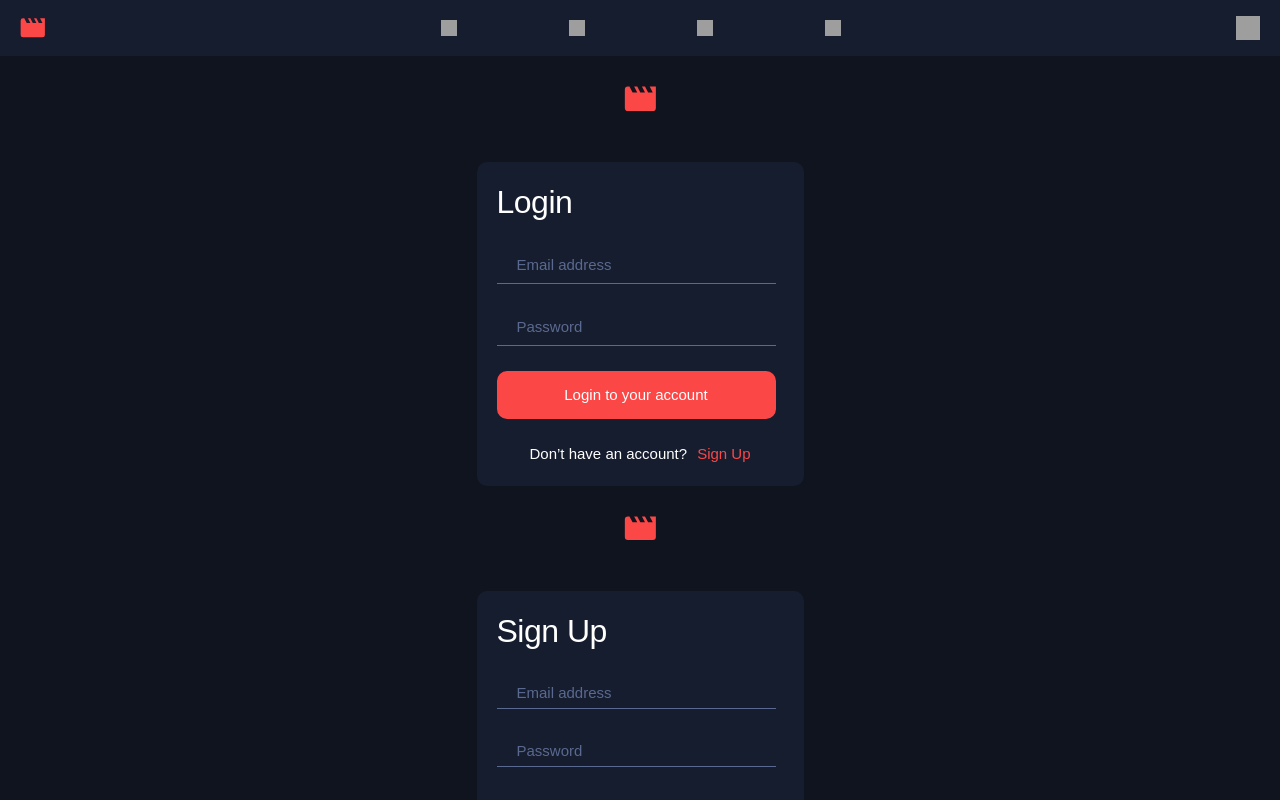
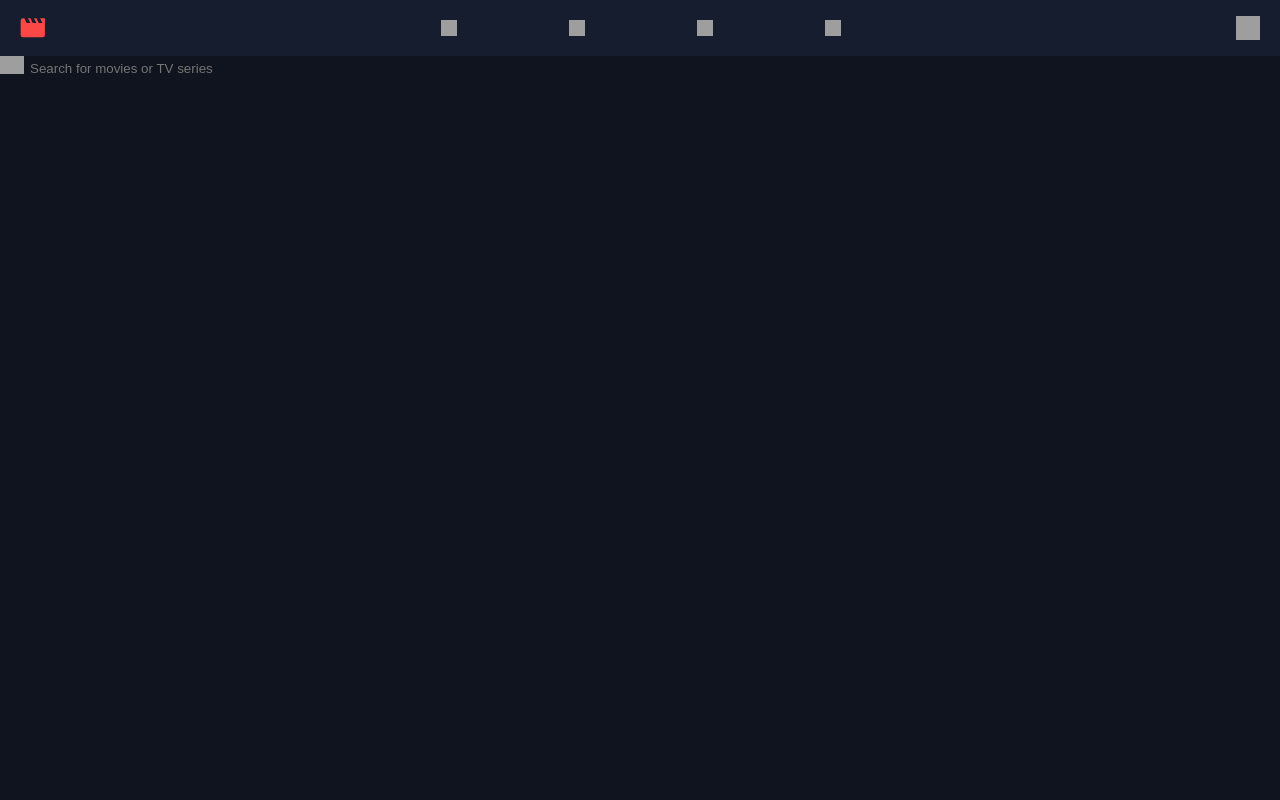
Before and after one commit to gura16/entertainment-web-app, a React (Vite) app: page / in a window 1280 px wide. Shown: the top 800 px of the page. Built offline with nearby package versions, Linux system fonts and the light colour scheme; grey boxes are pictures that could not be loaded.

Commit message:
add searrch input

```diff
--- a/src/App.jsx
+++ b/src/App.jsx
@@ -3,13 +3,15 @@ import styled from "styled-components";
 import Login from "./login";
 import Signup from "./signup";
 import Header from "./header";
+import Home from "./home";
 function App() {
   return (
     <>
       <GlobalStyles />
       <Header />
-      <Login />
-      <Signup />
+      <Home />
+      {/* <Login />
+      <Signup /> */}
     </>
   );
 }
--- /dev/null
+++ b/src/home.jsx
@@ -0,0 +1,37 @@
+import styled from "styled-components";
+import iconsearch from "./assets/icon-search.svg";
+
+function Home() {
+  return (
+    <Maincontainer>
+      <Homesearch
+        src={iconsearch}
+        placeholder="Search for movies or TV series"
+        textColor="#FFFFFF"
+      />
+    </Maincontainer>
+  );
+}
+
+export default Home;
+
+const Maincontainer = styled.div``;
+
+const Homesearch = styled.input`
+  width: 257px;
+  height: 24px;
+  background-color: #10141e;
+  background-image: url(${iconsearch});
+  background-size: 24px;
+  background-repeat: no-repeat;
+  border: none;
+  padding-left: 30px;
+  &:focus,
+  &:not(:placeholder-shown) {
+    color: #ffffff;
+  }
+
+  &:focus {
+    outline: none;
+  }
+`;
```
